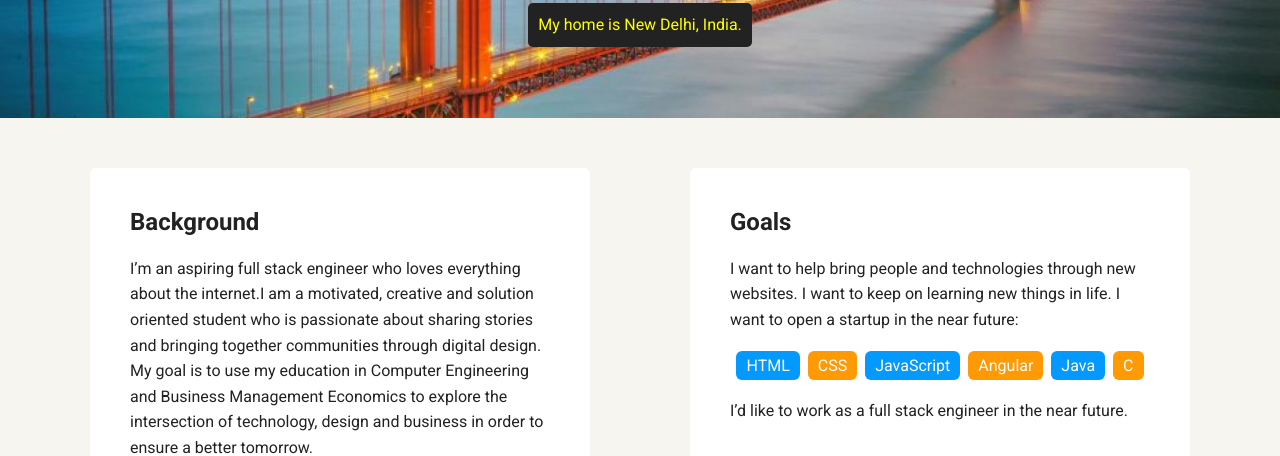
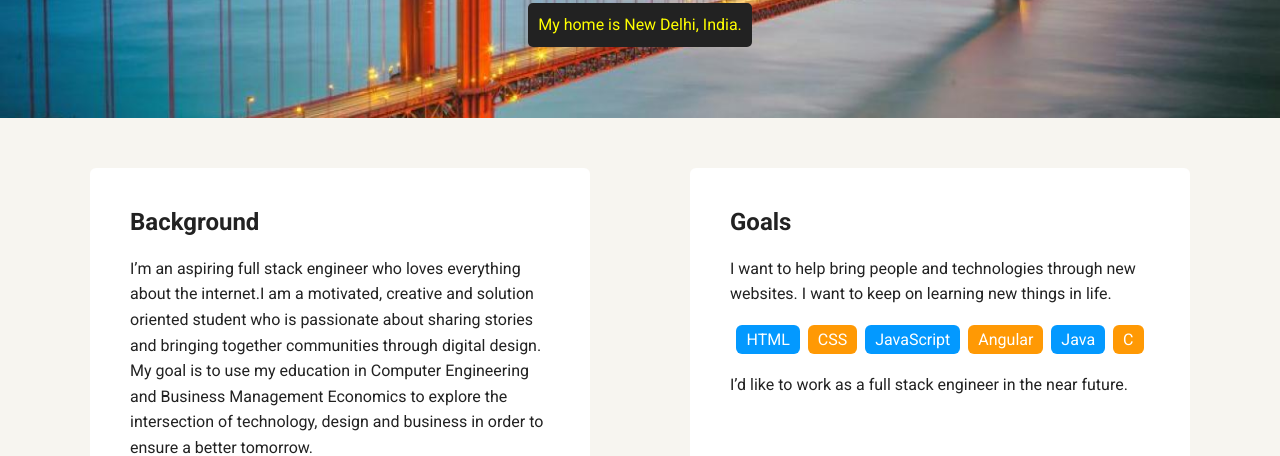
Before and after one commit to sidhantbahl/ProfilePage, a plain HTML site: page index.html in a window 1280 px wide. Shown: the part 352-808 px from the top of the page. Drawn offline with Linux system fonts and the light colour scheme; a web font is replaced by a local one.

```diff
--- a/index.html
+++ b/index.html
@@ -31,7 +31,7 @@
 
       <div class="card">
         <h2>Goals</h2>
-        <p>I want to help bring people and technologies through new websites. I want to keep on learning new things in life. I want to open a startup in the near future:</p>
+        <p>I want to help bring people and technologies through new websites. I want to keep on learning new things in life. </p>
         <ul class="skills">
           <li>HTML</li>
           <li>CSS</li>
```
